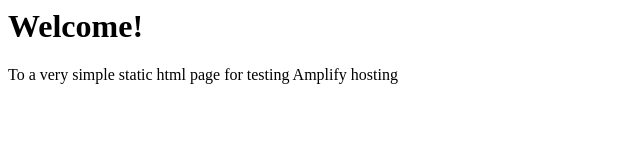
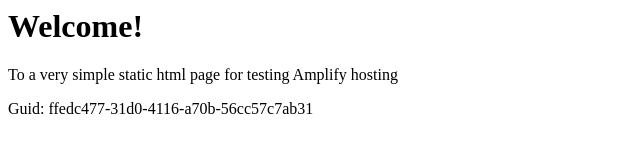
Before and after one commit to aws-aemilia-hkg/Github-PR-Commit-Integration-Test-DoNotTouch-v0-prod-ap-east-1, a website: page src/index.html in a window 1280 px wide. Shown: the whole page, without its empty margins (0-640 px from the left). Drawn offline with Linux system fonts and the light colour scheme.

Commit message:
commit from integ tests

```diff
--- a/src/index.html
+++ b/src/index.html
@@ -1,3 +1,5 @@
+
+
 <html lang="en">
 
 <head>
@@ -10,6 +12,6 @@
 <body>
     <h1>Welcome!</h1>
     <p>To a very simple static html page for testing Amplify hosting</p>
-</body>
+    <p>Guid: ffedc477-31d0-4116-a70b-56cc57c7ab31</p></body>
 
 </html>
```
